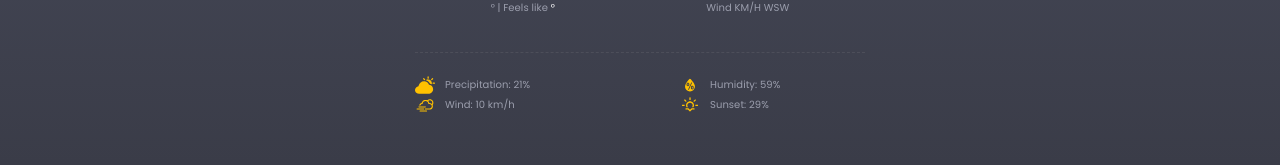
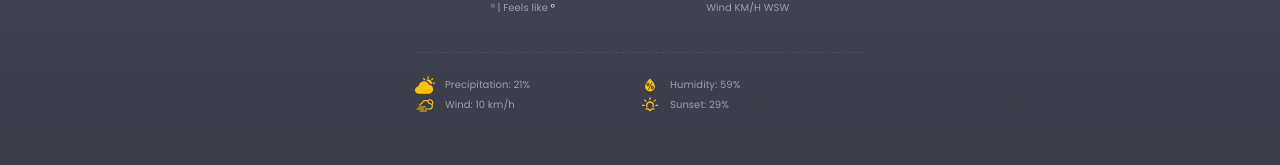
Before and after one commit to Yevhen999/weather-app, a Next.js app: page / in a window 1280 px wide. Shown: the part 244-409 px from the top of the page. Built offline with nearby package versions, Linux system fonts and the light colour scheme; no server answers.

Commit message:
edit styles

```diff
--- a/components/DetailedIndicators/DetailedIndicators.module.css
+++ b/components/DetailedIndicators/DetailedIndicators.module.css
@@ -13,17 +13,18 @@
 
   display: flex;
   align-items: center;
+  flex-grow: 1;
   color: #9b9ead;
   font-size: 10px;
   letter-spacing: 0.058px;
   width: calc((100% - 80px) / 2);
 
-  margin-right: 80px;
+  /* margin-right: 80px; */
 }
 
-.indicatorsItem:nth-child(2n) {
+/* .indicatorsItem:nth-child(2n) {
   margin-right: 0;
-}
+} */
 
 .indicatorsIcon {
   margin-right: 10px;
```
